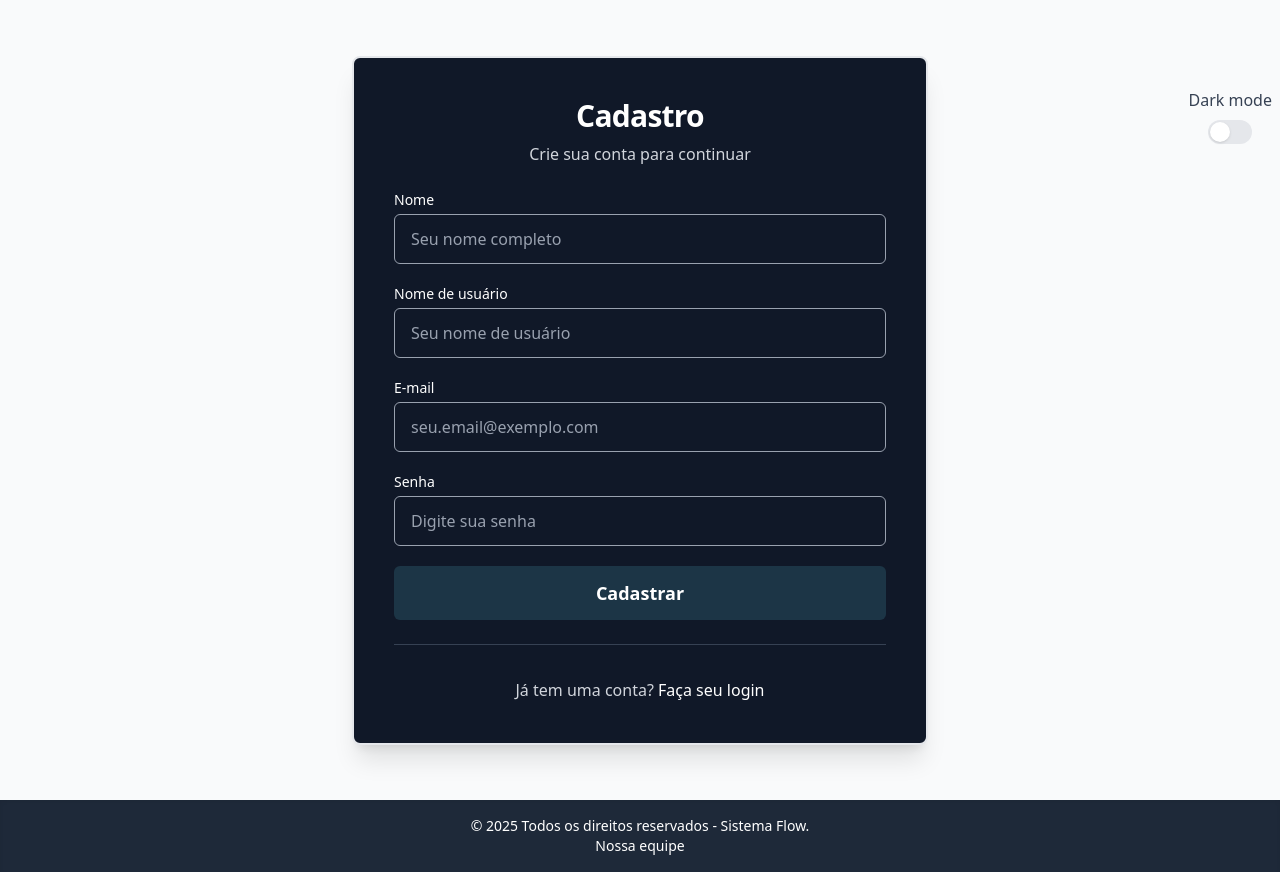
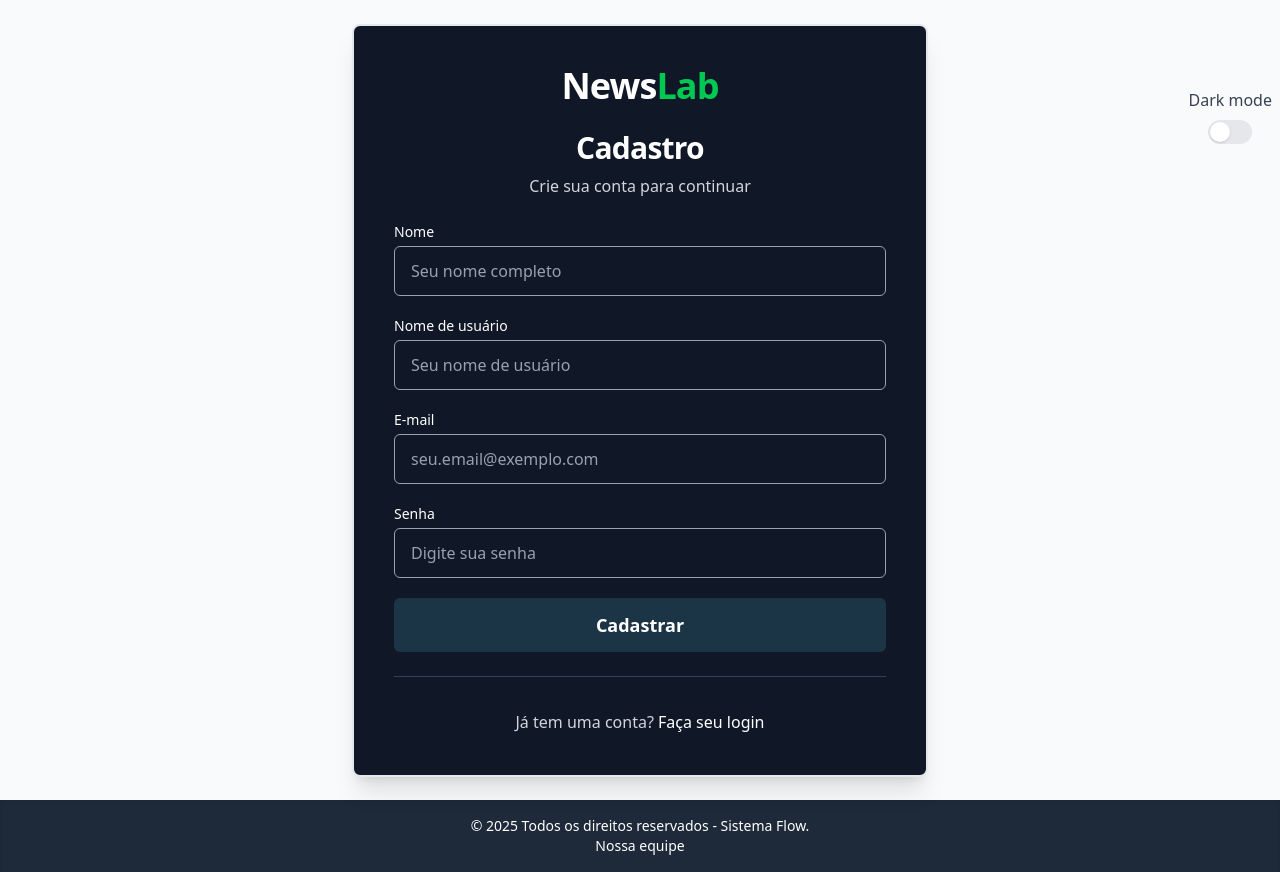
Before and after one commit to 1TDSPW-25/sistema-flow, a React (Vite) app: page /sistema-flow/cadastro in a window 1280 px wide. Built offline with nearby package versions, Linux system fonts and the light colour scheme; no server answers.

Commit message:
Inserção Logo na página de Cadastro

```diff
--- a/src/pages/Cadastro/index.tsx
+++ b/src/pages/Cadastro/index.tsx
@@ -87,6 +87,18 @@ export default function Cadastro() {
   return (
     <main className="min-h-screen flex flex-col justify-center items-center bg-gray-50 dark:bg-gray-700 px-4 sm:px-6 lg-px-8">
       <section className="w-full max-w-md sm:max-w-lg md:max-w-xl bg-gray-900 shadow-xl rounded-lg p-6 sm:p-8 md:p-10 space-y-6 border-2 border-gray-200 dark:border-gray-950">
+        {/* Logo NewsLab clicável */}
+        <div className="text-center">
+          <Link
+            to="/"
+            className="inline-block transition-transform hover:scale-105 active:scale-95"
+          >
+            <span className="text-3xl sm:text-4xl font-black tracking-tight text-white">
+              News<span className="text-green-500">Lab</span>
+            </span>
+          </Link>
+        </div>
+
         <div className="text-center space-y-2">
           <h2 className="text-2xl sm:text-3xl font-black tracking-tight text-white">
             Cadastro
@@ -190,9 +202,9 @@ export default function Cadastro() {
           )}
 
           <button
-            type="submit"
-            disabled={isSubmitting}
-            className="w-full flex justify-center items-center py-2 sm:py-3 border border-transparent rounded-md text-base sm:text-lg font-semibold text-white bg-[#1C3546] hover:bg-[#30576b] focus:outline-none focus:ring-2 focus:ring-offset-2 focus:ring-white disabled:bg-gray-400 transition duration-150 ease-in-out"
+          type="submit"
+          disabled={isSubmitting}
+          className="w-full flex justify-center items-center py-2 sm:py-3 border border-transparent rounded-md text-base sm:text-lg font-semibold text-white bg-[#1C3546] hover:bg-[#30576b] focus:outline-none focus:ring-2 focus:ring-offset-2 focus:ring-white disabled:bg-gray-400 transition duration-150 ease-in-out cursor-pointer disabled:cursor-not-allowed"
           >
             {isSubmitting ? (
               <span className="flex items-center">
```
